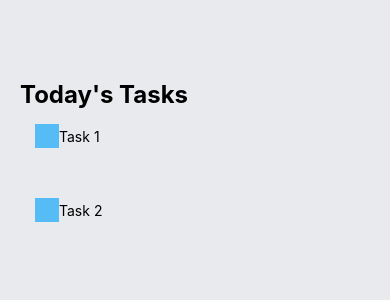
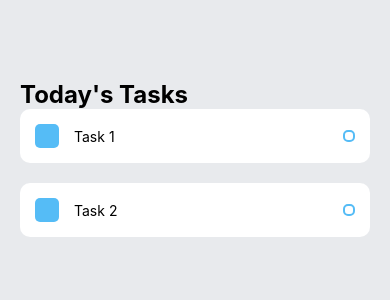
Before and after one commit to Wistoft2410/todoList, a React Native app in the folder todoList/: screen / in a window 390 px wide. Shown: the top 300 px of the page. Built offline with nearby package versions, Linux system fonts and the light colour scheme.

Commit message:
Update Task.js

```diff
--- a/todoList/components/Task.js
+++ b/todoList/components/Task.js
@@ -16,7 +16,7 @@ const Task = (props) => {
 
 const styles = StyleSheet.create({
     item: {
-        backkgroundColor: '#FFFFFF',
+        backgroundColor: '#FFFFFF',
         padding: 15,
         borderRadius: 10,
         flexDirection: 'row',
@@ -34,9 +34,19 @@ const styles = StyleSheet.create({
         height: 24,
         backgroundColor: '#55BCF6',
         opdacity: 0.4,
+        borderRadius: 5,
+        marginRight: 15,
     },
-    itemText: {},
-    circular: {},
+    itemText: {
+        maxWidth: '80%',
+    },
+    circular: {
+        width: 12,
+        height: 12,
+        borderColor: '#55BCF6',
+        borderWidth: 2,
+        borderRadius: 5,
+    },
 });
 
 export default Task;
```
